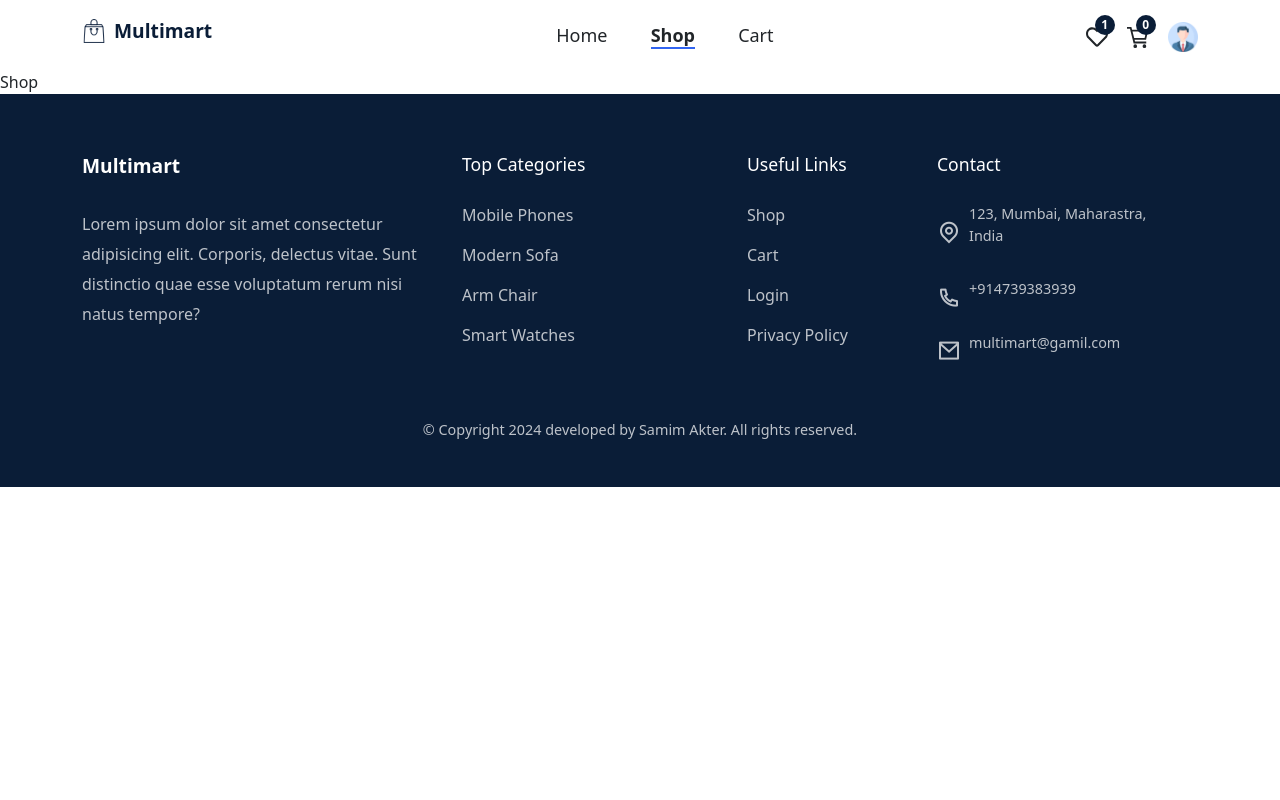
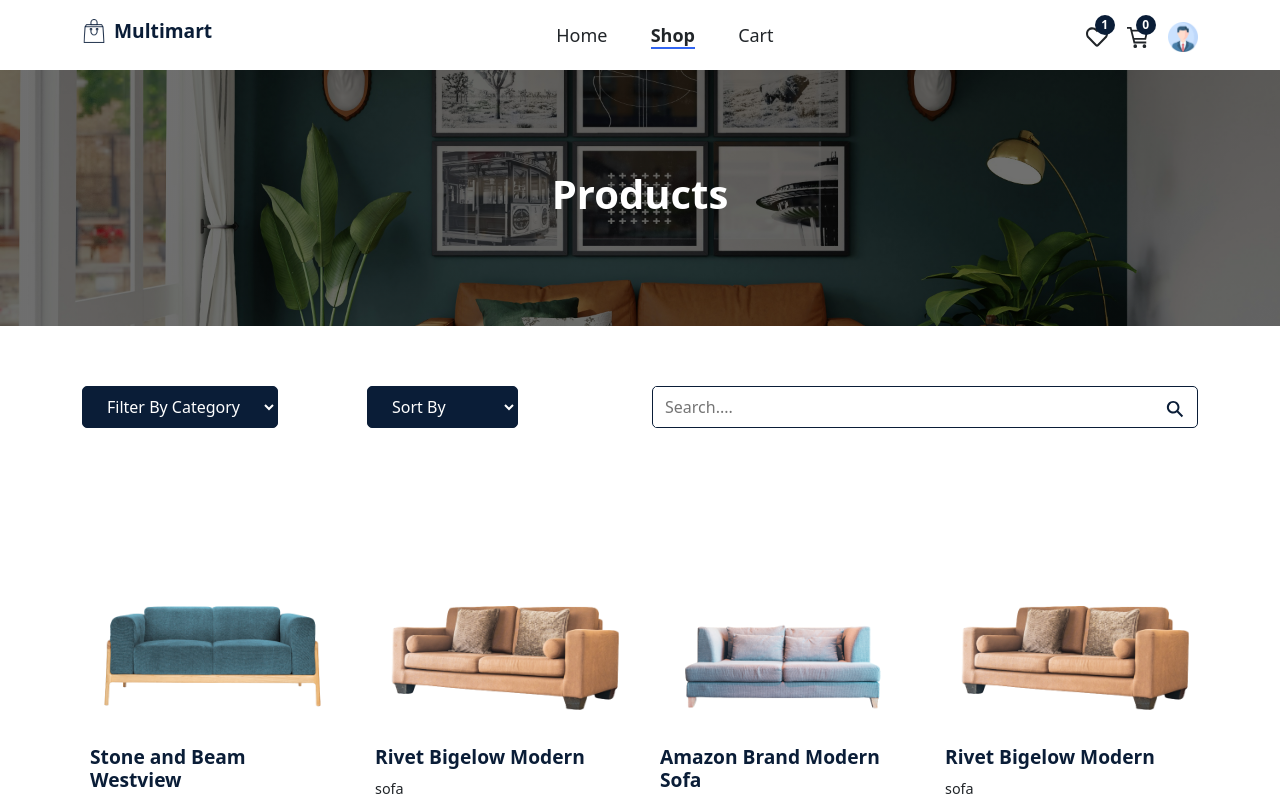
Before and after one commit to samimakter96/multimart-ecommerce, a React (Vite) app: page /shop in a window 1280 px wide. Shown: the top 800 px of the page. Built offline with nearby package versions, Linux system fonts and the light colour scheme.

Commit message:
filter, search functionality in shop page

```diff
--- /dev/null
+++ b/src/components/UI/CommonSection.jsx
@@ -0,0 +1,15 @@
+import React from 'react'
+import { Container } from 'reactstrap'
+import '../../styles/CommonSection.css'
+
+const CommonSection = ({title}) => {
+  return (
+    <section className='common__section'>
+      <Container className='text-center'>
+        <h1>{title}</h1>
+      </Container>
+    </section>
+  )
+}
+
+export default CommonSection
--- a/src/pages/Shop.jsx
+++ b/src/pages/Shop.jsx
@@ -1,9 +1,90 @@
-import React from 'react'
+import React, { useState } from "react";
+import CommonSection from "../components/UI/CommonSection";
+import { Container, Row, Col } from "reactstrap";
+import { IoSearchSharp } from "react-icons/io5";
+import "../styles/Shop.css";
+
+import products from "../assets/data/products";
+import ProductList from "../components/UI/ProductList";
 
 const Shop = () => {
+  const [productsData, setProductsData] = useState(products);
+
+  const handleFilter = (e) => {
+    const filterValue = e.target.value;
+
+    // Check if filterValue is not the default "Filter By Category" option
+    if (filterValue !== "Filter By Category") {
+      const filteredProducts = products.filter(
+        (item) => item.category === filterValue
+      );
+
+      setProductsData(filteredProducts);
+    }
+  };
+
+  const handleSearch = (e) => {
+    const searchValue = e.target.value.toLowerCase();
+    const filteredSearchProducts = products.filter((item) =>
+      item.productName.toLowerCase().includes(searchValue)
+    );
+
+    setProductsData(filteredSearchProducts);
+  }
+
   return (
-    <div>Shop</div>
-  )
-}
+    <div>
+      <CommonSection title="Products" />
 
-export default Shop
+      <section>
+        <Container>
+          <Row>
+            <Col lg="3" md="3">
+              <div className="filter__widget">
+                <select onChange={handleFilter}>
+                  <option value="Filter By Category">Filter By Category</option>
+                  <option value="sofa">Sofa</option>
+                  <option value="mobile">Mobile</option>
+                  <option value="chair">Chair</option>
+                  <option value="watch">Watch</option>
+                  <option value="wireless">Wireless</option>
+                </select>
+              </div>
+            </Col>
+            <Col lg="3" md="3">
+              <div className="filter__widget">
+                <select>
+                  <option>Sort By</option>
+                  <option value="ascending">Ascending</option>
+                  <option value="descending">Descending</option>
+                </select>
+              </div>
+            </Col>
+            <Col lg="6" md="6">
+              <div className="search__box">
+                <input type="text" placeholder="Search...." onChange={handleSearch}/>
+                <span>
+                  <IoSearchSharp size={"20px"} />
+                </span>
+              </div>
+            </Col>
+          </Row>
+        </Container>
+      </section>
+
+      <section>
+        <Container>
+          <Row>
+            {productsData.length === 0 ? (
+              <h1 className="text-center fs-4">No products are found!</h1>
+            ) : (
+              <ProductList data={productsData} />
+            )}
+          </Row>
+        </Container>
+      </section>
+    </div>
+  );
+};
+
+export default Shop;
--- /dev/null
+++ b/src/styles/CommonSection.css
@@ -0,0 +1,12 @@
+.common__section {
+  background: linear-gradient(rgba(0, 0, 0, 0.562), rgba(0, 0, 0, 0.562)), url('../assets/images/common-section-bg.jpg') no-repeat center center;
+  background-size: cover;
+  padding: 100px 0px;
+  display: flex;
+  align-items: center;
+}
+
+.common__section h1 {
+  color: #fff;
+  font-weight: 600;
+}
--- /dev/null
+++ b/src/styles/Shop.css
@@ -0,0 +1,39 @@
+.filter__widget select {
+  padding: 8px 20px;
+  border: 1px solid var(--primary-color);
+  cursor: pointer;
+  border-radius: 5px;
+  background: var(--primary-color);
+  color: #fff;
+}
+
+.filter__widget select:focus {
+  outline: none !important;
+}
+
+.filter__widget select option {
+  font-size: 1rem;
+}
+
+.search__box {
+  width: 100%;
+  display: flex;
+  align-items: center;
+  justify-content: space-between;
+  border: 1px solid var(--primary-color);
+  border-radius: 5px;
+  padding-right: 12px;
+  padding-left: 2px;
+}
+
+.search__box input {
+  width: 100%;
+  border: none;
+  outline: none;
+  padding: 8px 10px;
+}
+
+.search__box span {
+  color: var(--primary-color);
+  cursor: pointer;
+}
```
Also changed, not shown: src/assets/images/common-section-bg.jpg (added).
